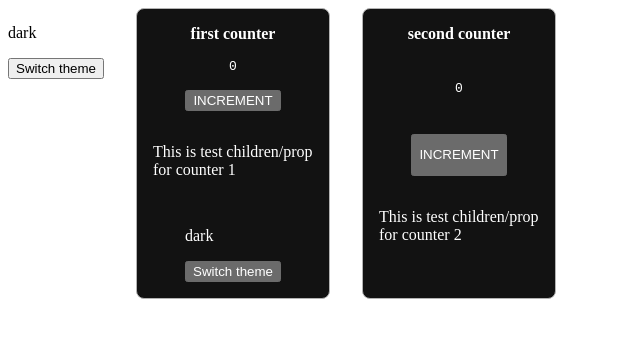
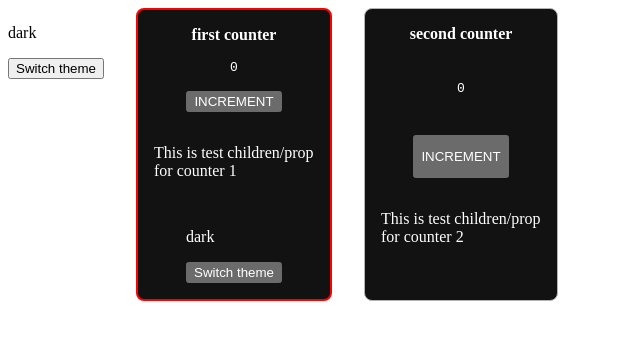
Before and after one commit to Poya-Faraji/trello-clone, a React app: page / in a window 1280 px wide. Shown: the top 340 px of the page, without its empty margins (0-640 px from the left). Built offline with nearby package versions, Linux system fonts and the light colour scheme; the HTML template or start-up script is replaced by a standard one.

Commit message:
[ADD] primary  boolean prop

```diff
--- a/src/App.tsx
+++ b/src/App.tsx
@@ -14,7 +14,7 @@ export default function App(): ReactNode {
   return (
     <div className="app">
       <ThemeSwitcher theme={theme} onToggleTheme={handleOnThemeToggle} />
-      <Counter title="first counter" theme={theme} >
+      <Counter primary title="first counter" theme={theme} >
         <p>This is test children/prop for counter 1</p>
         <ThemeSwitcher theme={theme} onToggleTheme={handleOnThemeToggle} />
       </Counter>
--- a/src/components/Counter/Counter.module.css
+++ b/src/components/Counter/Counter.module.css
@@ -27,4 +27,8 @@
     background-color: Canvas;
     color: CanvasText;
   }
+
+  &.primary {
+    border: 2px solid hsl(0, 100%, 50%);
+  }
 }
--- a/src/components/Counter/Counter.tsx
+++ b/src/components/Counter/Counter.tsx
@@ -1,21 +1,21 @@
-import { useState, type ReactNode } from "react"
+import { useState, type PropsWithChildren, type ReactNode } from "react"
 import styles from "./Counter.module.css"
 import type { Theme } from "@/App"
 
-type Props = {
+type Props = PropsWithChildren<{
     title: string
     theme?: Theme
-    children: ReactNode
-}
+    primary?: boolean
+}>
 
-export default function Counter({ title, children, theme = "light" }: Props): ReactNode {
+export default function Counter({ title, children, primary = false, theme = "light" }: Props): ReactNode {
     const [count, setCount] = useState(0)
 
     const handleButtonIncrement = (): void => {
         setCount(perv => perv + 1)
     }
 
-    return <div className={`${styles.counter} ${styles[theme]}`}>
+    return <div className={`${styles.counter} ${styles[theme]} ${styles[primary === true ? "primary" : ""]}`}>
         <div className={styles.title}>{title}</div>
         <div className={styles.count}>{count}</div>
         <button className={styles.increment} onClick={handleButtonIncrement}>Increment</button>
```
